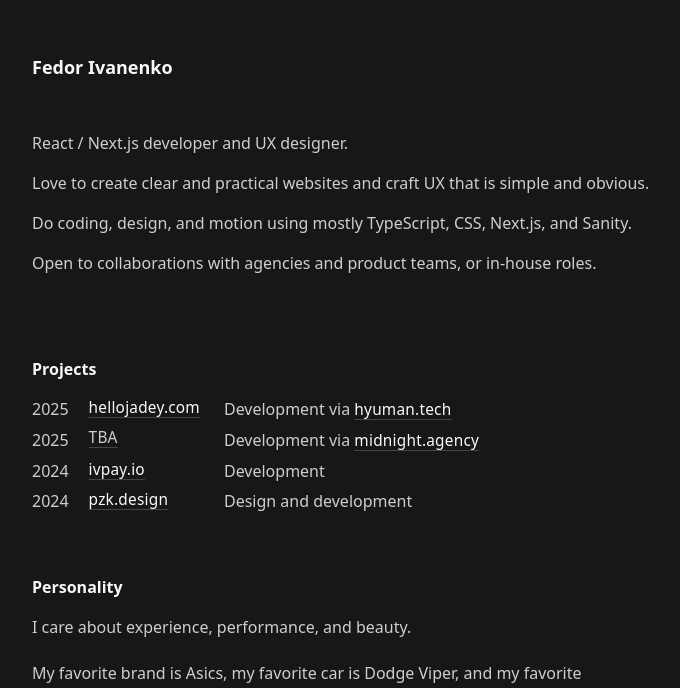
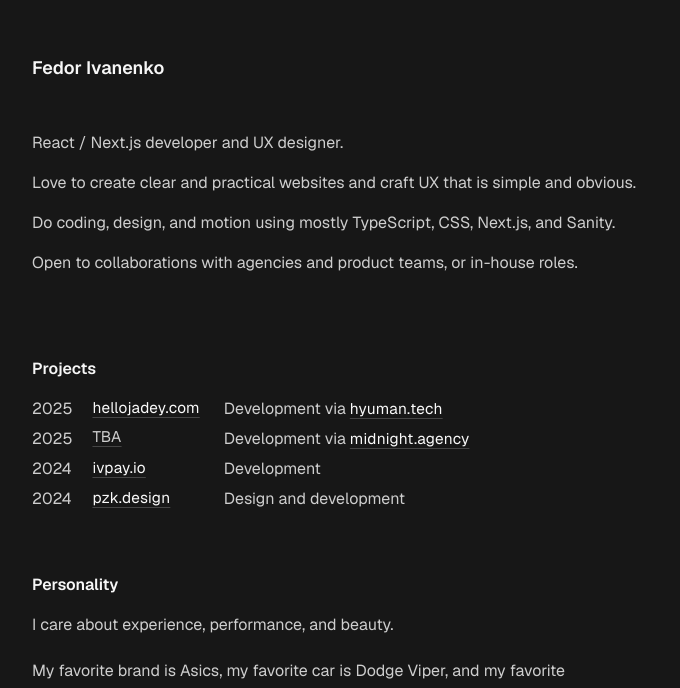
Before and after one commit to fedorivanenko/fedor-ivanenko-personal-website, a Next.js app: page / in a window 1280 px wide. Shown: the part 107-795 px from the top of the page, without its empty margins (286-966 px from the left). Built offline with nearby package versions, Linux system fonts and the light colour scheme.

Commit message:
fix: move font vars to html

```diff
--- a/app/layout.tsx
+++ b/app/layout.tsx
@@ -15,14 +15,14 @@ export default function RootLayout({
   children: React.ReactNode;
 }>) {
   return (
-    <html lang="en">
+    <html lang="en" className={`${geist.variable} ${geistMono.variable}`}>
       {/*
       <head>
         <script src="https://unpkg.com/react-scan/dist/auto.global.js" async />
       </head>
       */}
       <body
-        className={`${geist.variable} ${geistMono.variable} min-h-screen flex flex-col mx-auto max-w-screen-md my-5 mt-20 md:mt-40 text-foreground antialiased`}
+        className="min-h-screen flex flex-col mx-auto max-w-screen-md my-5 mt-20 md:mt-40 text-foreground antialiased"
       >
         <ThemeProvider
           attribute="class"
```
